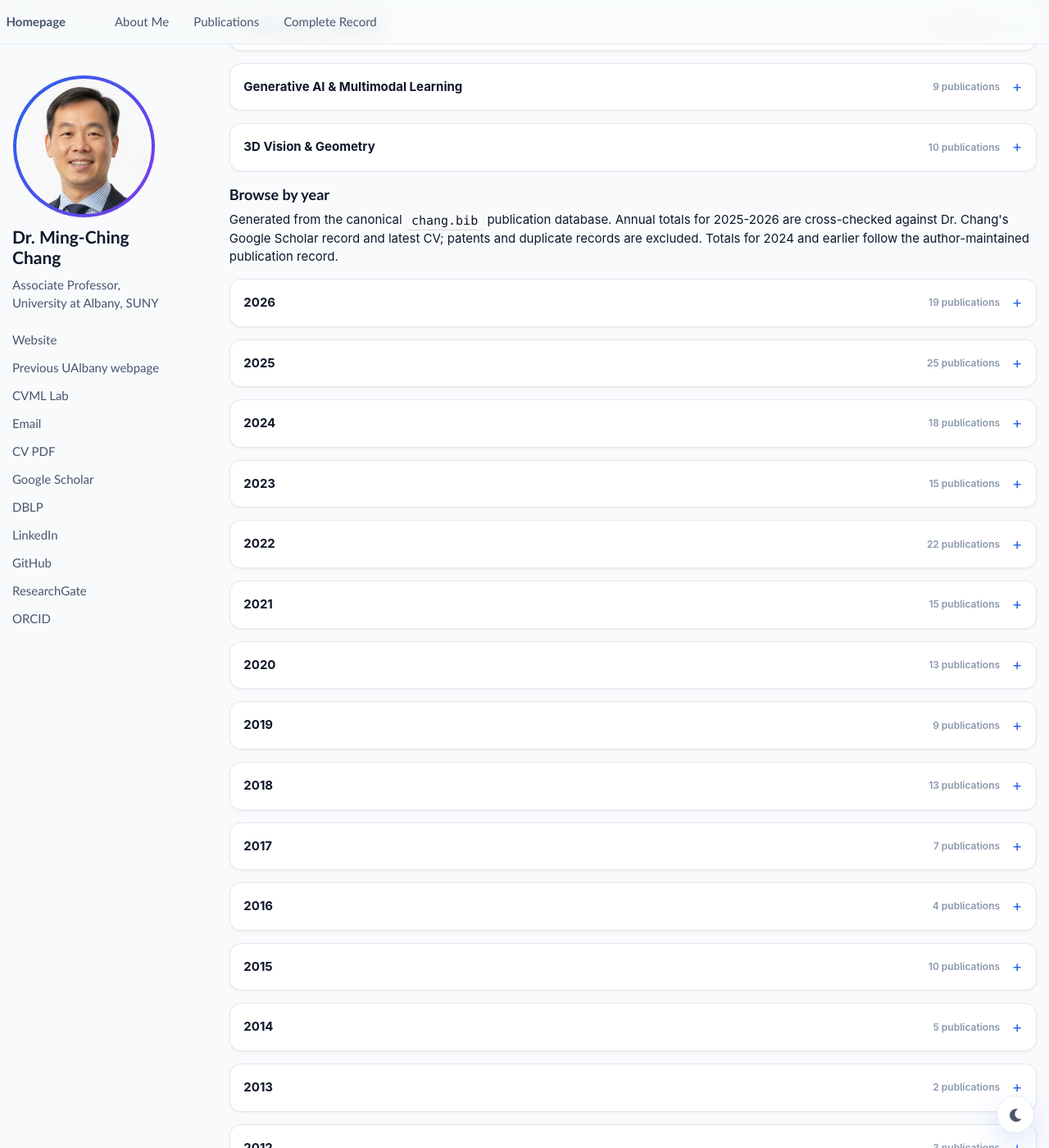
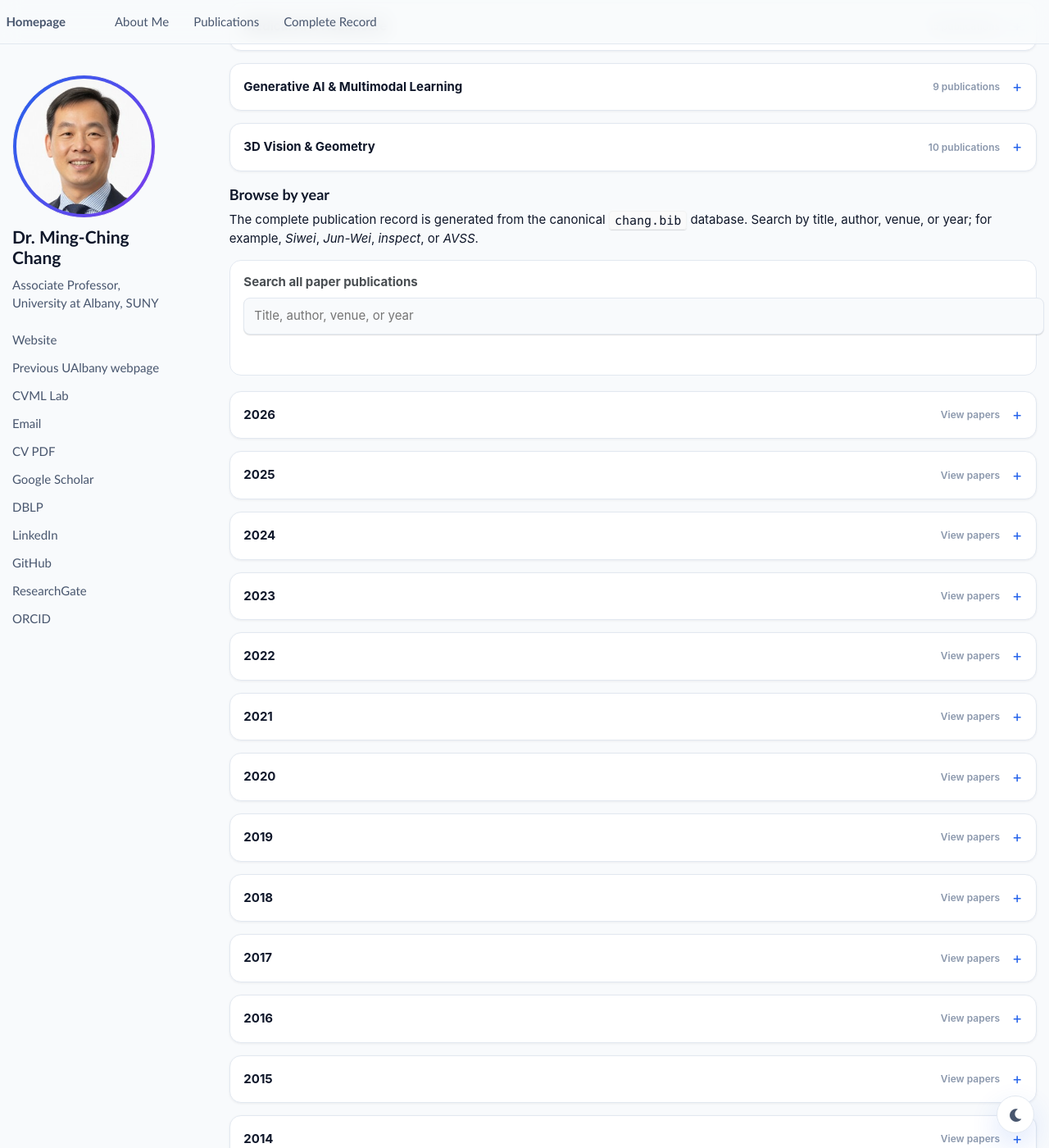
Before and after one commit to mingching/mingching.github.io, a Jekyll site: the page built from _pages/about.md, in a window 1280 px wide and 1400 px high, scrolled down 1539 px. Shown: the whole window at 82% size. Built offline with Jekyll 4.4.1, drawn with Linux system fonts in a browser that asks for light colours; some of the changed text lies outside the part shown.

Commit message:
List and search complete publications by year

```diff
--- a/_includes/legacy-pub-years.html
+++ b/_includes/legacy-pub-years.html
@@ -1,18 +1,35 @@
 <p class="archive__item-excerpt" style="margin-bottom: 1rem;">
-  Generated from the canonical <code>chang.bib</code> publication database. Annual totals for 2025-2026 are cross-checked against Dr. Chang's Google Scholar record and latest CV; patents and duplicate records are excluded. Totals for 2024 and earlier follow the author-maintained publication record.
+  The complete publication record is generated from the canonical <code>chang.bib</code> database. Search by title, author, venue, or year; for example, <em>Siwei</em>, <em>Jun-Wei</em>, <em>inspect</em>, or <em>AVSS</em>.
 </p>
+
+<div class="publication-search" role="search">
+  <label for="publication-search-input">Search all paper publications</label>
+  <input id="publication-search-input" type="search" placeholder="Title, author, venue, or year" autocomplete="off">
+  <p id="publication-search-status" class="publication-search__status" aria-live="polite"></p>
+</div>
+
 {% for item in site.data.publication_year_counts %}
+  {% assign year_string = item.year | append: '' %}
   <details class="pub-topic" id="scholar-year-{{ item.year }}">
     <summary class="pub-topic__toggle">
       <span>{{ item.year }}</span>
-      <span class="pub-topic__count">{{ item.count }} publications</span>
+      <span class="pub-topic__count">View papers</span>
     </summary>
     <div class="pub-topic__scroll">
-      {% if item.year >= 2025 %}
-        <p>This year contains {{ item.count }} verified publication{% if item.count != 1 %}s{% endif %}, based on Google Scholar and the latest CV. Patent records and duplicate entries are excluded. <a href="https://scholar.google.com/citations?user=a3-Gl8YAAAAJ&hl=en" target="_blank" rel="noopener">View the Google Scholar record</a>.</p>
-      {% else %}
-        <p>This year contains {{ item.count }} author-curated publication{% if item.count != 1 %}s{% endif %}. <a href="https://www.albany.edu/faculty/mchang2/chang_publications.html#{{ item.year }}" target="_blank" rel="noopener">View the full curated list and available PDFs</a>.</p>
-      {% endif %}
+      <ol class="scholar-pub-list scholar-pub-list--year">
+        {% for publication in site.data.bib_publications.publications %}
+          {% if publication.year == year_string and publication.entry_type != 'patent' %}
+            <li class="all-publication-item">
+              {% if publication.scholar_url %}
+                <a href="{{ publication.scholar_url }}" target="_blank" rel="noopener">{{ publication.title }}</a>
+              {% else %}
+                <strong>{{ publication.title }}</strong>
+              {% endif %}
+              <span class="scholar-pub-meta">{{ publication.authors }}. {{ publication.venue }}{% if publication.year %} ({{ publication.year }}){% endif %}.</span>
+            </li>
+          {% endif %}
+        {% endfor %}
+      </ol>
     </div>
   </details>
 {% endfor %}
--- a/_sass/_theme.scss
+++ b/_sass/_theme.scss
@@ -423,6 +423,26 @@ html[data-theme="dark"] .author__urls_sm i[class*="ai-"] {
 .scholar-pub-list a { font-weight: 700; color: var(--accent); }
 .scholar-pub-meta { display: block; margin-top: 0.15rem; color: var(--ink-2); font-size: 0.92rem; }
 
+.publication-search {
+  margin: 0 0 1.25rem;
+  padding: 1rem 1.1rem;
+  border: 1px solid var(--border);
+  border-radius: 14px;
+  background: var(--surface);
+}
+.publication-search label { display: block; margin-bottom: 0.45rem; font-weight: 700; }
+.publication-search input {
+  width: 100%;
+  padding: 0.7rem 0.8rem;
+  border: 1px solid var(--border);
+  border-radius: 8px;
+  background: var(--bg);
+  color: var(--ink);
+  font: inherit;
+}
+.publication-search__status { min-height: 1.25rem; margin: 0.55rem 0 0; color: var(--ink-2); font-size: 0.9rem; }
+.all-publication-item[hidden] { display: none; }
+
 .pub-card {
   position: relative;
   display: grid;
--- a/assets/js/theme.js
+++ b/assets/js/theme.js
@@ -276,4 +276,29 @@
       }
     });
   }
+
+  /* ---------- Complete-publication keyword search ---------- */
+  var publicationSearch = document.getElementById("publication-search-input");
+  if (publicationSearch) {
+    var publicationStatus = document.getElementById("publication-search-status");
+    var publicationItems = Array.prototype.slice.call(document.querySelectorAll(".all-publication-item"));
+    publicationSearch.addEventListener("input", function () {
+      var query = (publicationSearch.value || "").trim().toLowerCase();
+      var visible = 0;
+      publicationItems.forEach(function (item) {
+        var match = !query || (item.textContent || "").toLowerCase().indexOf(query) !== -1;
+        item.hidden = !match;
+        if (match) {
+          visible++;
+          if (query && item.closest) {
+            var section = item.closest("details.pub-topic");
+            if (section) section.open = true;
+          }
+        }
+      });
+      if (publicationStatus) {
+        publicationStatus.textContent = query ? visible + " matching publication" + (visible === 1 ? "" : "s") + "." : "";
+      }
+    });
+  }
 })();
```
